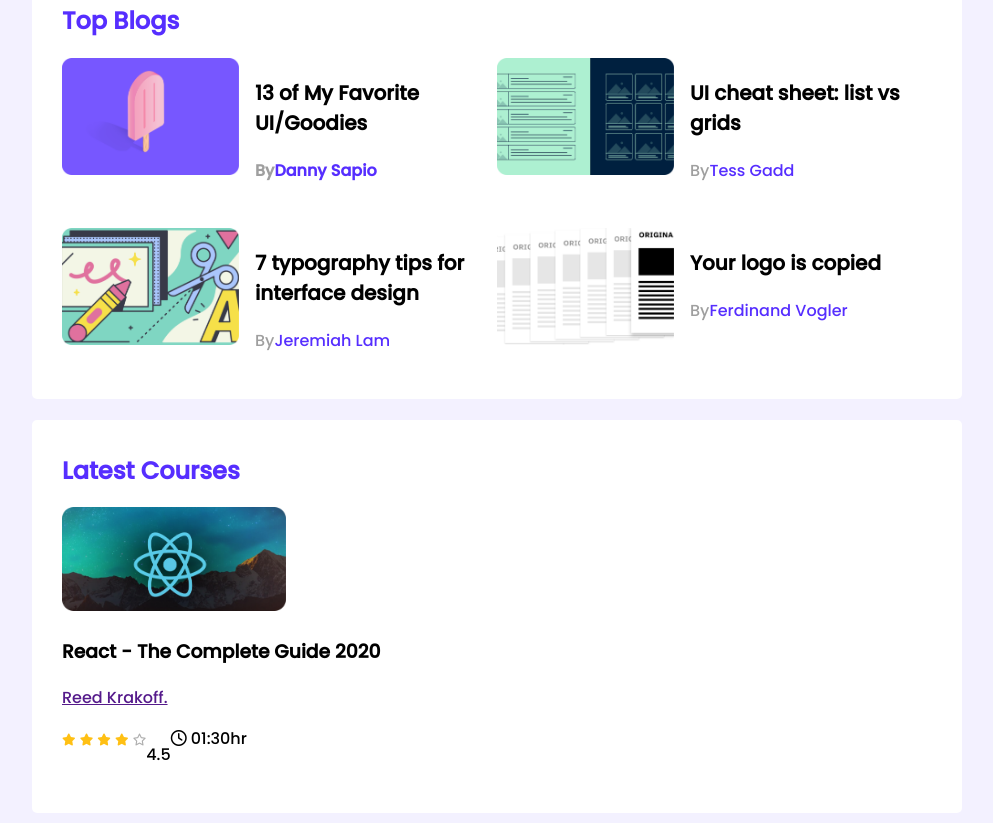
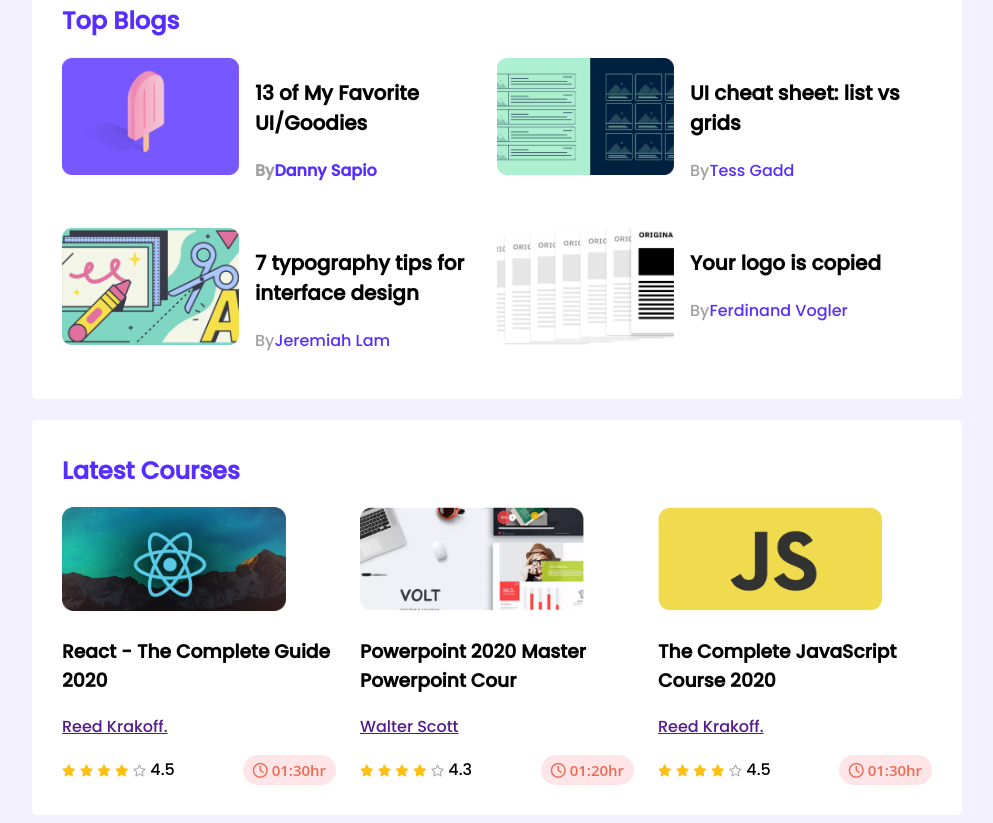
Before and after one commit to arfan36/day-11_M-9_leader-board-css3_July-17, a plain HTML site: page index.html in a window 1280 px wide. Shown: the part 329-1152 px from the top of the page, without its empty margins (143-1136 px from the left). Drawn offline with Linux system fonts and the light colour scheme.

Commit message:
9-8 Add all courses and...

```diff
--- a/index.html
+++ b/index.html
@@ -125,8 +125,62 @@
                                 <i class="fa-solid fa-star filled"></i>
                                 <i class="fa-solid fa-star filled"></i>
                                 <i class="fa-regular fa-star empty"></i>
+                                <span>4.5</span>
                             </div>
-                            <p>4.5</p>
+                            <div class="course-duration">
+                                <i class="fa-regular fa-clock"></i>
+                                01:30hr
+                            </div>
+                        </div>
+                    </div>
+                </div>
+                <div class="course">
+                    <div class="course-banner">
+                        <img src="images/courses/course-2.png" alt="">
+                    </div>
+                    <div class="course-detail">
+                        <h3 class="course-title">
+                            Powerpoint 2020 Master Powerpoint Cour
+                        </h3>
+                        <p class="course-author">
+                            <a href="">Walter Scott</a>
+                        </p>
+                        <div class="course-info">
+                            <div>
+                                <i class="fa-solid fa-star filled"></i>
+                                <i class="fa-solid fa-star filled"></i>
+                                <i class="fa-solid fa-star filled"></i>
+                                <i class="fa-solid fa-star filled"></i>
+                                <i class="fa-regular fa-star empty"></i>
+                                <span>4.3</span>
+                            </div>
+                            <div class="course-duration">
+                                <i class="fa-regular fa-clock"></i>
+                                01:20hr
+                            </div>
+                        </div>
+                    </div>
+                </div>
+                <div class="course">
+                    <div class="course-banner">
+                        <img src="images/courses/course-3.png" alt="">
+                    </div>
+                    <div class="course-detail">
+                        <h3 class="course-title">
+                            The Complete JavaScript Course 2020
+                        </h3>
+                        <p class="course-author">
+                            <a href="">Reed Krakoff.</a>
+                        </p>
+                        <div class="course-info">
+                            <div>
+                                <i class="fa-solid fa-star filled"></i>
+                                <i class="fa-solid fa-star filled"></i>
+                                <i class="fa-solid fa-star filled"></i>
+                                <i class="fa-solid fa-star filled"></i>
+                                <i class="fa-regular fa-star empty"></i>
+                                <span>4.5</span>
+                            </div>
                             <div class="course-duration">
                                 <i class="fa-regular fa-clock"></i>
                                 01:30hr
--- a/styles/style.css
+++ b/styles/style.css
@@ -97,14 +97,24 @@ hr {
 }
 
 /* courses styles */
+.courses {
+    display: grid;
+    grid-template-columns: repeat(3, 1fr);
+    column-gap: 24px;
+}
+
 .courses .course-banner img {
     width: 224px;
     height: 104px;
 }
-.course-info{
+
+.course-info {
     display: flex;
+    align-items: center;
+    justify-content: space-between;
 }
-.fa-star{
+
+.fa-star {
     font-size: 12px;
 }
 
@@ -116,3 +126,13 @@ hr {
 .fa-star.empty {
     color: #AEAEAE;
 }
+
+.course-duration {
+    font-size: 15px;
+    font-family: 'Open Sans';
+    font-weight: 600;
+    color: #ED6B4F;
+    background-color: #FFE4E8;
+    padding: 5px 10px;
+    border-radius: 15px;
+}
```
